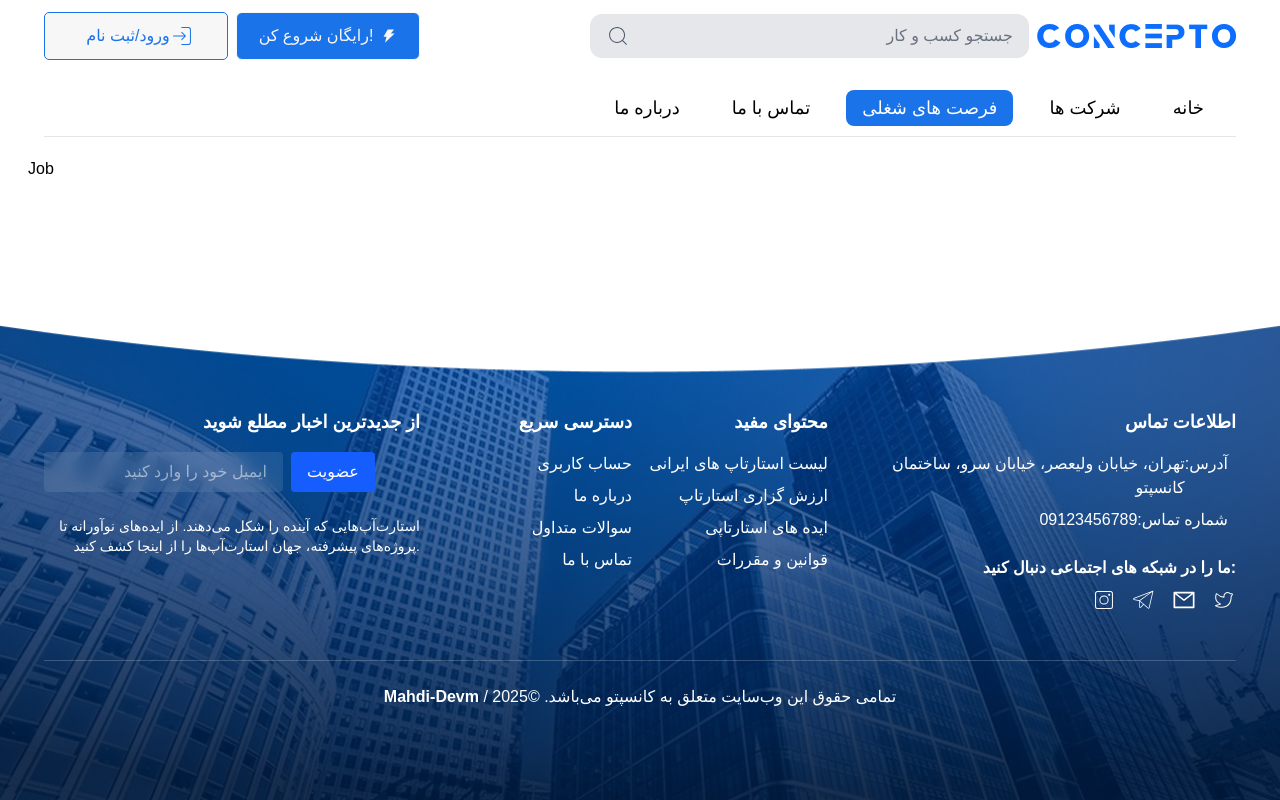
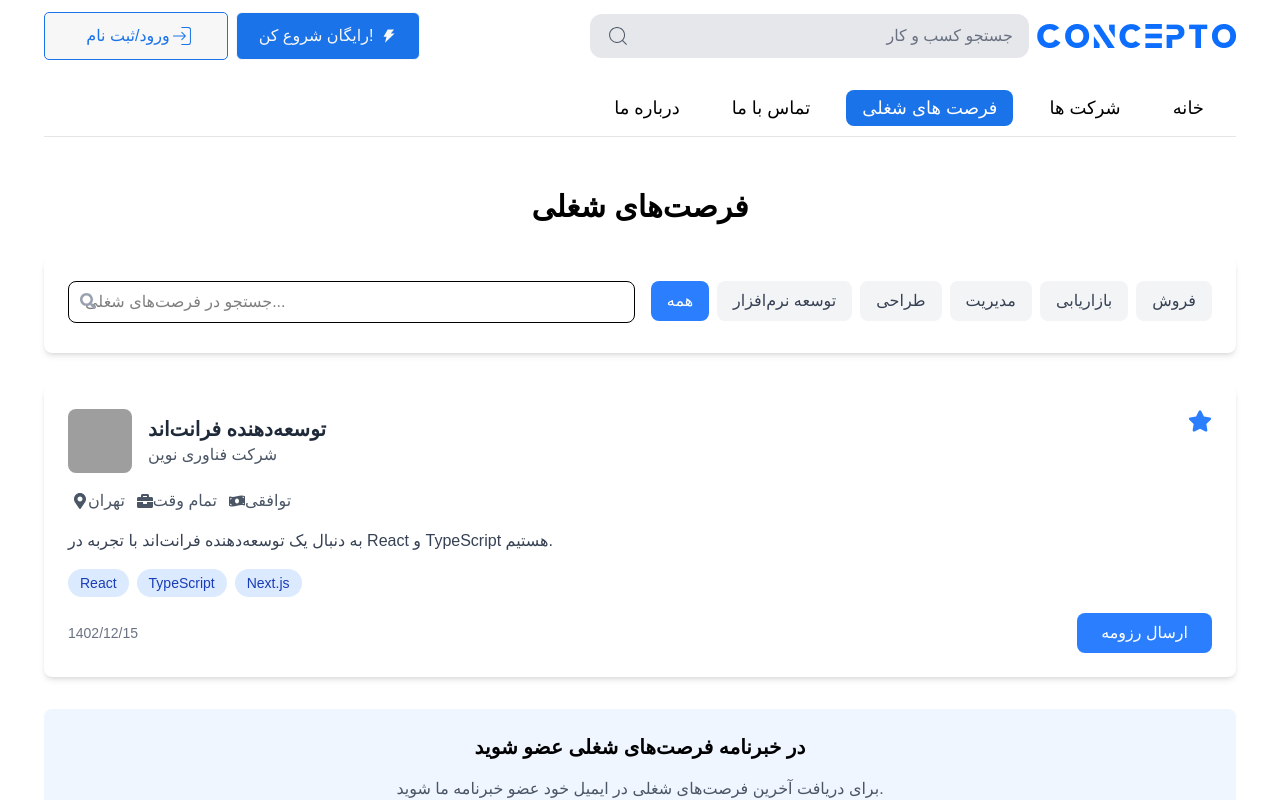
Before and after one commit to Mahdi-Devm/concepto.ir, a Next.js app: page /job in a window 1280 px wide. Shown: the top 800 px of the page. Built offline with nearby package versions, Linux system fonts and the light colour scheme; grey boxes are pictures that could not be loaded; a web font is replaced by a local one.

Commit message:
add page job

```diff
--- a/src/app/(pages)/job/page.tsx
+++ b/src/app/(pages)/job/page.tsx
@@ -1,7 +1,109 @@
-import React from "react";
+"use client";
+import React, { useState } from "react";
 import Head from "next/head";
+import {
+  FaSearch,
+  FaMapMarkerAlt,
+  FaBriefcase,
+  FaMoneyBillWave,
+  FaStar,
+} from "react-icons/fa";
+
+// Sample job data
+const jobs = [
+  {
+    id: 1,
+    title: "توسعه‌دهنده فرانت‌اند",
+    company: "شرکت فناوری نوین",
+    location: "تهران",
+    type: "تمام وقت",
+    salary: "توافقی",
+    experience: "3 تا 5 سال",
+    skills: ["React", "TypeScript", "Next.js"],
+    logo: "/images/company1.png",
+    date: "1402/12/15",
+    description:
+      "به دنبال یک توسعه‌دهنده فرانت‌اند با تجربه در React و TypeScript هستیم.",
+  },
+  // Add more sample jobs here
+];
+
+const categories = [
+  "همه",
+  "توسعه نرم‌افزار",
+  "طراحی",
+  "مدیریت",
+  "بازاریابی",
+  "فروش",
+];
+
+const JobCard = ({ job }) => (
+  <div className="bg-white rounded-lg shadow-md p-6 mb-4 hover:shadow-lg transition-shadow">
+    <div className="flex items-start justify-between">
+      <div className="flex items-center">
+        <img
+          src={job.logo}
+          alt={job.company}
+          className="w-16 h-16 rounded-lg mr-4"
+        />
+        <div>
+          <h3 className="text-xl font-bold text-gray-800">{job.title}</h3>
+          <p className="text-gray-600">{job.company}</p>
+        </div>
+      </div>
+      <button className="text-blue-500 hover:text-blue-700">
+        <FaStar className="w-6 h-6" />
+      </button>
+    </div>
+    <div className="mt-4 flex flex-wrap gap-2">
+      <span className="flex items-center text-gray-600">
+        <FaMapMarkerAlt className="ml-1" />
+        {job.location}
+      </span>
+      <span className="flex items-center text-gray-600">
+        <FaBriefcase className="ml-1" />
+        {job.type}
+      </span>
+      <span className="flex items-center text-gray-600">
+        <FaMoneyBillWave className="ml-1" />
+        {job.salary}
+      </span>
+    </div>
+    <div className="mt-4">
+      <p className="text-gray-700">{job.description}</p>
+    </div>
+    <div className="mt-4 flex flex-wrap gap-2">
+      {job.skills.map((skill, index) => (
+        <span
+          key={index}
+          className="bg-blue-100 text-blue-800 px-3 py-1 rounded-full text-sm"
+        >
+          {skill}
+        </span>
+      ))}
+    </div>
+    <div className="mt-4 flex justify-between items-center">
+      <span className="text-gray-500 text-sm">{job.date}</span>
+      <button className="bg-blue-500 text-white px-6 py-2 rounded-lg hover:bg-blue-600 transition-colors">
+        ارسال رزومه
+      </button>
+    </div>
+  </div>
+);
 
 function Job() {
+  const [selectedCategory, setSelectedCategory] = useState("همه");
+  const [searchQuery, setSearchQuery] = useState("");
+
+  const filteredJobs = jobs.filter((job) => {
+    const matchesCategory =
+      selectedCategory === "همه" || job.category === selectedCategory;
+    const matchesSearch =
+      job.title.toLowerCase().includes(searchQuery.toLowerCase()) ||
+      job.company.toLowerCase().includes(searchQuery.toLowerCase());
+    return matchesCategory && matchesSearch;
+  });
+
   return (
     <>
       <Head>
@@ -12,7 +114,70 @@ function Job() {
         />
         <meta name="keywords" content="فرصت شغلی, استخدام, کار در شرکت" />
       </Head>
-      <div>Job</div>
+
+      <div className="container mx-auto px-4 py-8">
+        <h1 className="text-3xl font-bold text-center mb-8">فرصت‌های شغلی</h1>
+
+        {/* Search and Filter Section */}
+        <div className="bg-white rounded-lg shadow-md p-6 mb-8">
+          <div className="flex flex-col md:flex-row gap-4">
+            <div className="flex-1">
+              <div className="relative">
+                <input
+                  type="text"
+                  placeholder="جستجو در فرصت‌های شغلی..."
+                  className="w-full px-4 py-2 border rounded-lg pr-10"
+                  value={searchQuery}
+                  onChange={(e) => setSearchQuery(e.target.value)}
+                />
+                <FaSearch className="absolute left-3 top-3 text-gray-400" />
+              </div>
+            </div>
+            <div className="flex gap-2 overflow-x-auto pb-2">
+              {categories.map((category) => (
+                <button
+                  key={category}
+                  className={`px-4 py-2 rounded-lg whitespace-nowrap ${
+                    selectedCategory === category
+                      ? "bg-blue-500 text-white"
+                      : "bg-gray-100 text-gray-700 hover:bg-gray-200"
+                  }`}
+                  onClick={() => setSelectedCategory(category)}
+                >
+                  {category}
+                </button>
+              ))}
+            </div>
+          </div>
+        </div>
+
+        {/* Job Listings */}
+        <div className="space-y-4">
+          {filteredJobs.map((job) => (
+            <JobCard key={job.id} job={job} />
+          ))}
+        </div>
+
+        {/* Newsletter Subscription */}
+        <div className="bg-blue-50 rounded-lg p-6 mt-8 text-center">
+          <h3 className="text-xl font-bold mb-4">
+            در خبرنامه فرصت‌های شغلی عضو شوید
+          </h3>
+          <p className="text-gray-600 mb-4">
+            برای دریافت آخرین فرصت‌های شغلی در ایمیل خود عضو خبرنامه ما شوید.
+          </p>
+          <div className="flex gap-2 max-w-md mx-auto">
+            <input
+              type="email"
+              placeholder="ایمیل خود را وارد کنید"
+              className="flex-1 px-4 py-2 border rounded-lg"
+            />
+            <button className="bg-blue-500 text-white px-6 py-2 rounded-lg hover:bg-blue-600 transition-colors">
+              عضویت
+            </button>
+          </div>
+        </div>
+      </div>
     </>
   );
 }
```
